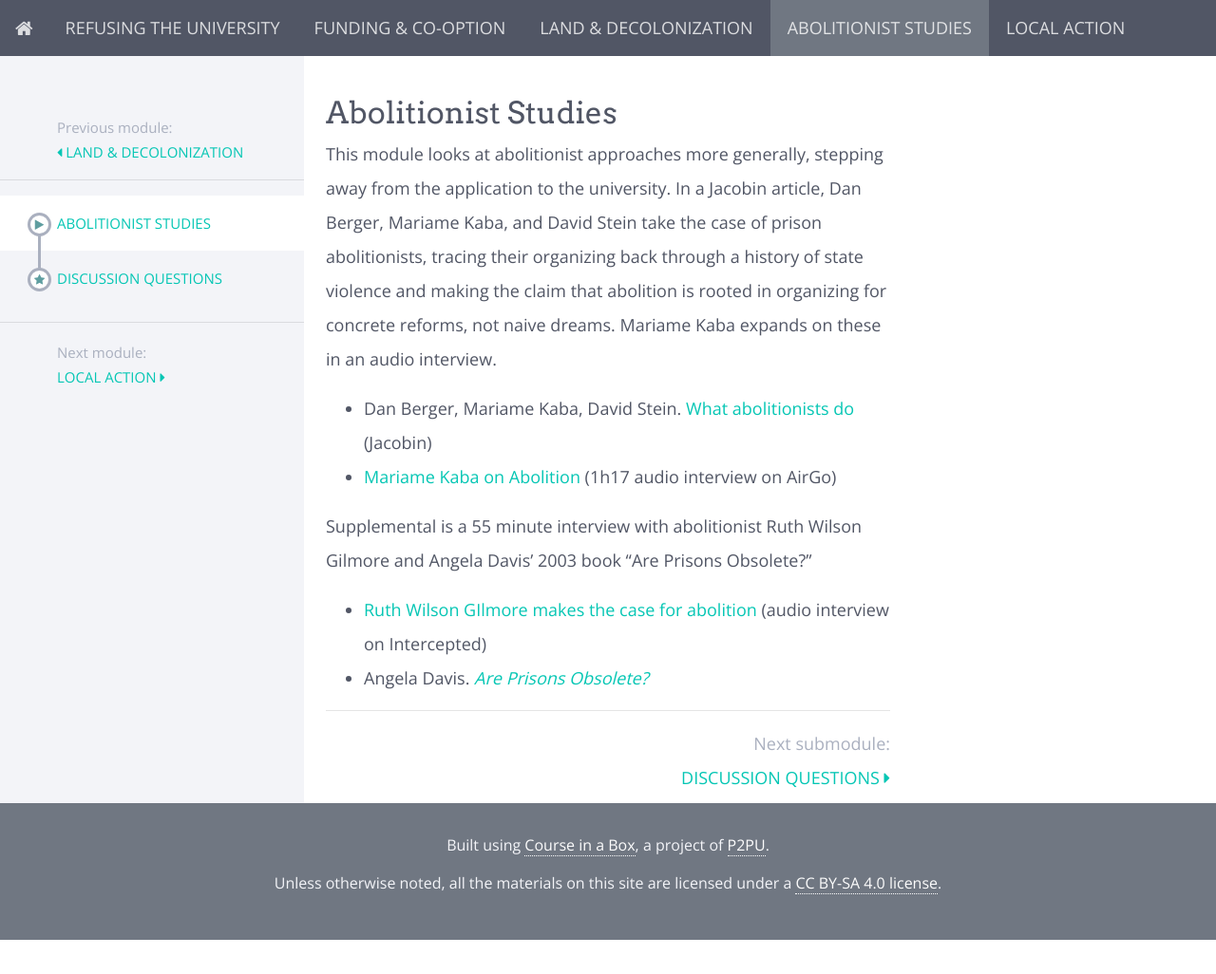
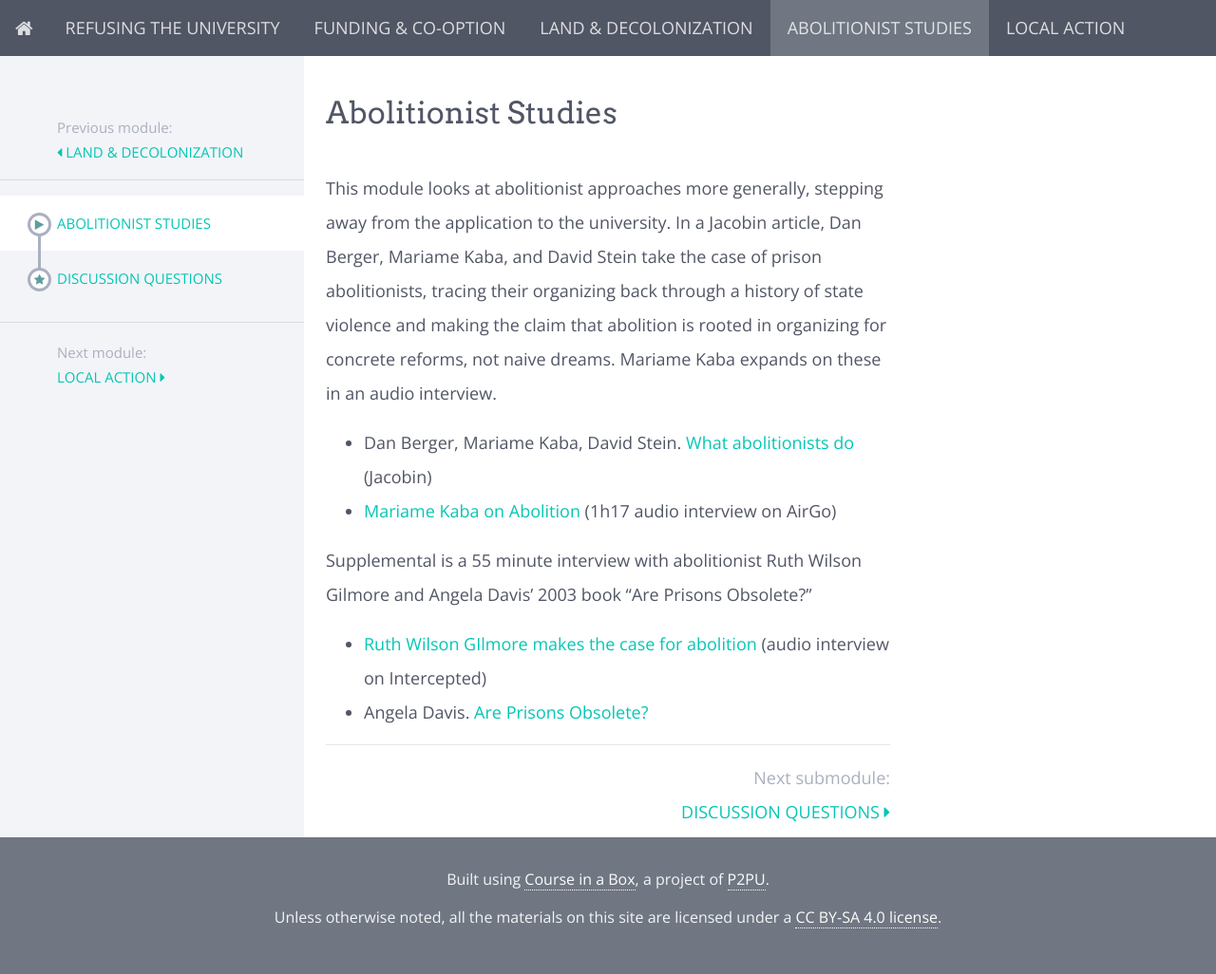
Before and after one commit to GrifP/abolishing-the-university, a Jekyll site: the page built from modules/Abolitionist Studies/_posts/2000-01-01-abolitionist-approaches.md, in a window 1280 px wide. Shown: the whole page at 95% size. Built offline with Jekyll 4.4.1, drawn with Linux system fonts in a browser that asks for light colours; nearby versions of some CDN libraries; before the commit the page ends 990 px from its top, so only the background shows below that.

Commit message:
Update 2000-01-01-abolitionist-approaches.md

```diff
--- a/modules/Abolitionist Studies/_posts/2000-01-01-abolitionist-approaches.md
+++ b/modules/Abolitionist Studies/_posts/2000-01-01-abolitionist-approaches.md
@@ -3,7 +3,7 @@ title: Abolitionist Studies
 ---
 
 ## Abolitionist Studies
-
+<br>
 This module looks at abolitionist approaches more generally, stepping away from the application to the university. In a Jacobin article, Dan Berger, Mariame Kaba, and David Stein take the case of prison abolitionists, tracing their organizing back through a history of state violence and making the claim that abolition is rooted in organizing for concrete reforms, not naive dreams. Mariame Kaba expands on these in an audio interview.
 
 
@@ -16,4 +16,4 @@ Supplemental is a 55 minute interview with abolitionist Ruth Wilson Gilmore and
 
 
 *   [Ruth Wilson GIlmore makes the case for abolition](https://theintercept.com/2020/06/10/ruth-wilson-gilmore-makes-the-case-for-abolition/) (audio interview on Intercepted)
-*   Angela Davis. _[Are Prisons Obsolete?](https://theanarchistlibrary.org/library/angela-y-davis-are-prisons-obsolete)_
+*   Angela Davis. [Are Prisons Obsolete?](https://theanarchistlibrary.org/library/angela-y-davis-are-prisons-obsolete)
```
